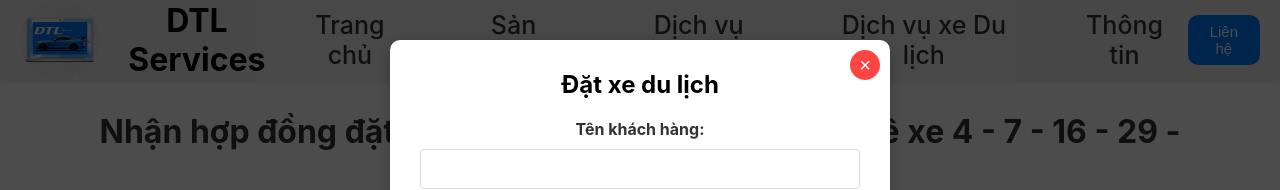
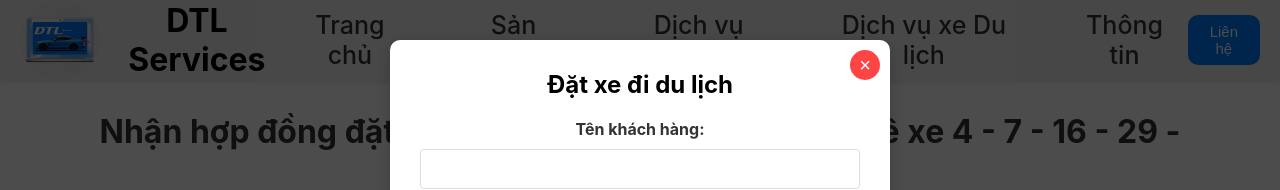
Before and after one commit to dtluongg/dtlservices, a React (Create React App) app: page /dtlservices/car-service in a window 1280 px wide. Both pictures are taken after a click on the element 266 px from the left and 477 px from the top of the page. Shown: the top 190 px of the page. Built offline with nearby package versions, Linux system fonts and the light colour scheme.

Commit message:
Update: PopupForm of Carservice: Đặt xe -> Đặt xe đi

```diff
--- a/src/component/CarService/PopupForm.jsx
+++ b/src/component/CarService/PopupForm.jsx
@@ -92,7 +92,7 @@ const PopupForm = ({ isOpen, onClose, serviceType }) => {
         <div className="popup-overlay">
             <div className="popup-content">
                 <button className="close-button" onClick={onClose}>×</button>
-                <h2 style={{ marginBottom: "20px" }}>Đặt xe {serviceType}</h2>
+                <h2 style={{ marginBottom: "20px" }}>Đặt xe đi {serviceType}</h2>
                 <form onSubmit={handleSubmit}>
                     <div className="form-group">
                         <label htmlFor="name">Tên khách hàng:</label>
```
